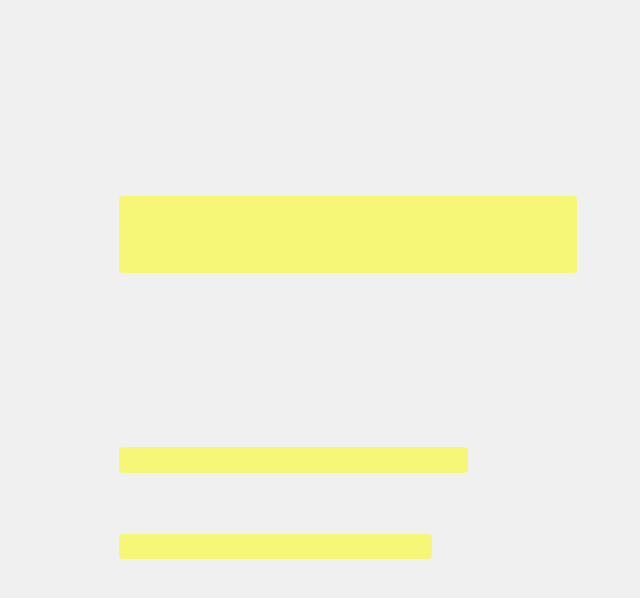
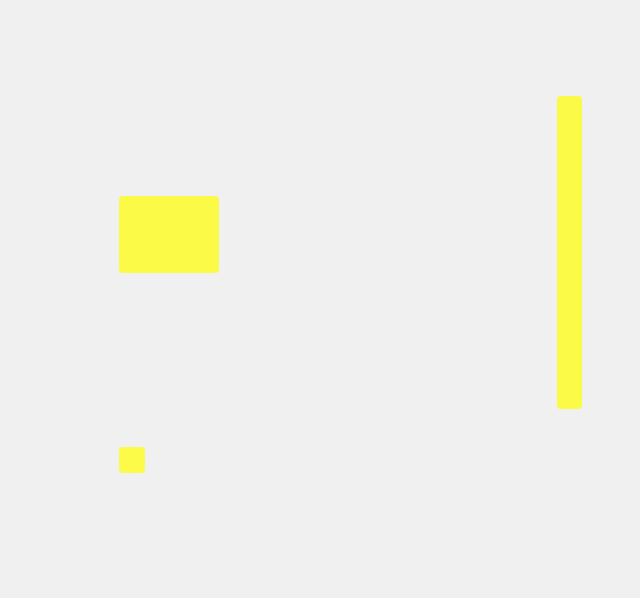
Before and after one commit to sofiaG08/golden_youth, a plain HTML site: page index.html in a window 1280 px wide. Shown: the part 166-764 px from the top of the page, without its empty margins (143-783 px from the left). Drawn offline with Linux system fonts and the light colour scheme.

Commit message:
Update index.html

```diff
--- a/index.html
+++ b/index.html
@@ -7,63 +7,62 @@
     body {
       margin: 0;
       padding: 0;
-      background: #f0f0f0; /* Светло-серый фон страницы */
-      font-family: sans-serif; /* Стандартный шрифт без засечек */
-      position: relative; /* Позиционирование относительно родителя для дочерних абсолютных элементов */
-      height: 100vh; /* Высота элемента на всю высоту области просмотра */
-      overflow: hidden; /* Скрытие содержимого, выходящего за границы элемента */
+      background: #f0f0f0; /* Светло-серый фон */
+      font-family: sans-serif;
+      position: relative;
+      height: 100vh;
+      overflow: hidden;
     }
 
     .text {
-      position: absolute; /* Абсолютное позиционирование */
-      top: 100px; /* Отступ от верхнего края */
-      left: 201px; /* Отступ от левого края (положение текста "golden youth") */
-      font-size: 40px; /* Размер шрифта */
-      font-weight: bold; /* Жирный шрифт */
-      z-index: 1; /* Размещение над другими элементами (желтые прямоугольники) */
+      position: absolute;
+      top: 100px;
+      left: 201px;
+      font-size: 40px;
+      font-weight: bold;
+      z-index: 1;
     }
 
     a.rect {
-      position: absolute; /* Абсолютное позиционирование */
-      background-color: yellow; /* Желтый цвет фона */
-      border-radius: 4px; /* Закругление углов */
-      z-index: 0; /* Размещение под другими элементами (текст) */
-      display: block; /* Отображение как блочный элемент */
-      text-decoration: none; /* Убираем подчеркивание для ссылок */
-      opacity: 0.5; /* Полупрозрачность для удобства отладки. Можно изменить на 1.0 или удалить после настройки */
+      position: absolute;
+      background-color: yellow;
+      border-radius: 4px;
+      z-index: 0;
+      display: block;
+      text-decoration: none;
+      opacity: 0.7; /* Можно убрать или поставить 1 */
+      cursor: pointer;
     }
 
-    /* Прямоугольник для ссылки на Instagram */
+    /* Instagram */
     a.rect.one {
-      left: 262px;   /* X-координата начала ссылки на Instagram */
-      top: 362px;    /* Y-координата начала ссылки на Instagram */
-      width: 458px; /* Ширина: (720 - 262) */
-      height: 77px; /* Высота: (439 - 362) */
+      left: 262px;
+      top: 362px;
+      width: 100px; /* 362 - 262 */
+      height: 77px; /* 439 - 362 */
     }
 
-    /* Прямоугольник для ссылки на Telegram */
+    /* Telegram */
     a.rect.two {
-      left: 262px;   /* X-координата начала ссылки на Telegram */
-      top: 613px;    /* Y-координата начала ссылки на Telegram */
-      width: 349px; /* Ширина: (611 - 262) */
-      height: 26px; /* Высота: (639 - 613) */
+      left: 262px;
+      top: 613px;
+      width: 26px; /* 639 - 613 */
+      height: 26px; /* 639 - 613 */
     }
 
-    /* Прямоугольник для ссылки на VK */
+    /* VK */
     a.rect.three {
-      left: 262px;   /* X-координата начала ссылки на VK */
-      top: 700px;    /* Y-координата начала ссылки на VK */
-      width: 313px; /* Ширина: (575 - 262) */
-      height: 25px; /* Высота: (725 - 700) */
+      left: 700px;
+      top: 262px;
+      width: 25px; /* 725 - 700 */
+      height: 313px; /* 575 - 262 */
     }
   </style>
 </head>
 <body>
 
-  <!-- Основной текст на странице -->
   <div class="text">golden youth</div>
 
-  <!-- Желтые прямоугольники, служащие кликабельными областями для ссылок -->
   <a href="https://instagram.com" target="_blank" class="rect one" title="Instagram"></a>
   <a href="https://t.me" target="_blank" class="rect two" title="Telegram"></a>
   <a href="https://vk.com" target="_blank" class="rect three" title="VK"></a>
```
